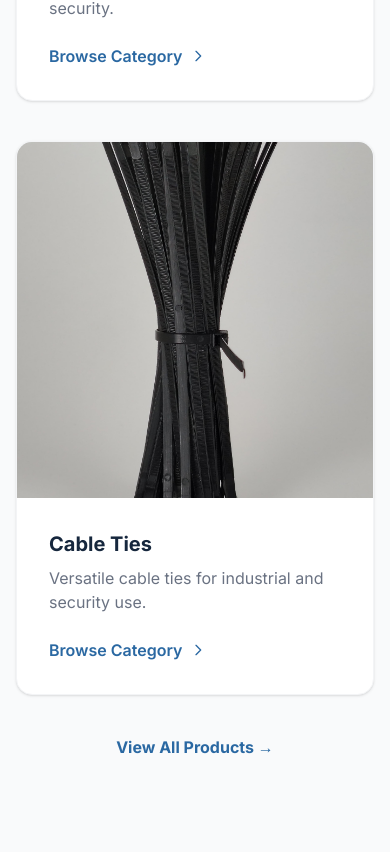
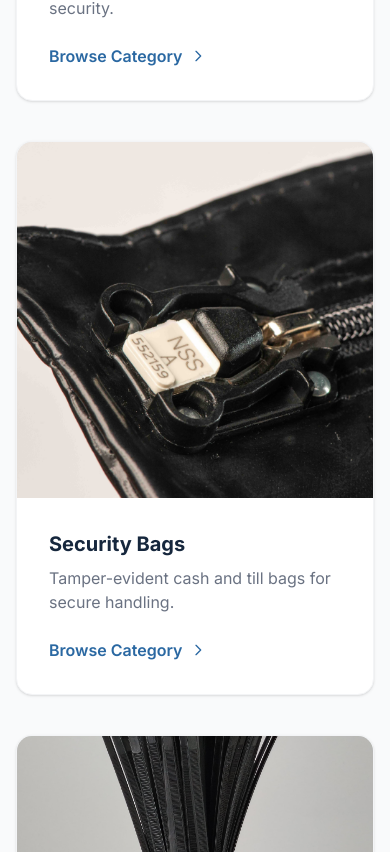
Before and after one commit to Johno2146/ssproc, a Next.js app: page / in a window 390 px wide. Shown: the part 2912-3764 px from the top of the page. Built offline with nearby package versions, Linux system fonts and the light colour scheme; no server answers.

Commit message:
Add Security Bags to navbar (desktop+mobile), homepage cards, and product detail images

```diff
--- a/src/app/shop/[slug]/page.tsx
+++ b/src/app/shop/[slug]/page.tsx
@@ -54,6 +54,11 @@ const productImages: Record<string, string> = {
   'suretite-barcoded': '/assets/suretite.jpg',
   'suretite-230mm': '/assets/suretite.jpg',
   'suretite-320mm': '/assets/suretite.jpg',
+
+  // Security Bags
+  'cash-bags': '/assets/security-bag.jpg',
+  'till-bag': '/assets/security-bag.jpg',
+  'envopoly': '/assets/envopoly.jpg',
 
   'ct-100mm': '/assets/CT white.jpg',
   'ct-150mm': '/assets/CT white.jpg',
--- a/src/components/Navbar.tsx
+++ b/src/components/Navbar.tsx
@@ -70,6 +70,8 @@ const Navbar: React.FC = () => {
                     <Link href="/shop?category=barrier" className="block px-4 py-2.5 text-gray-600 hover:text-brand-600 hover:bg-gray-50 font-medium">Barrier Seals</Link>
                   </div>
                 </div>
+                {/* Security Bags */}
+                <Link href="/shop?category=security-bags" className="block px-4 py-2.5 text-gray-600 hover:text-brand-600 hover:bg-gray-50 font-medium">Security Bags</Link>
                 {/* Cable Ties — nested sub-menu */}
                 <div className="relative group/sub px-4 py-2 hover:bg-gray-50 rounded-lg mx-2">
                   <Link href="/shop?category=plastic-cable-ties" className="flex items-center justify-between text-gray-600 hover:text-brand-600 font-medium">
@@ -150,6 +152,7 @@ const Navbar: React.FC = () => {
             <p className="text-xs font-semibold text-gray-400 uppercase tracking-wider mb-1">Shop</p>
             <Link href="/shop?category=plastic" onClick={() => setIsOpen(false)} className="block py-1.5 text-gray-600 font-medium hover:text-brand-600">Plastic Seals</Link>
             <Link href="/shop?category=barrier" onClick={() => setIsOpen(false)} className="block py-1.5 text-gray-600 font-medium hover:text-brand-600">Barrier Seals</Link>
+            <Link href="/shop?category=security-bags" onClick={() => setIsOpen(false)} className="block py-1.5 text-gray-600 font-medium hover:text-brand-600">Security Bags</Link>
             <Link href="/shop?category=plastic-cable-ties" onClick={() => setIsOpen(false)} className="block py-1.5 text-gray-600 font-medium hover:text-brand-600">Plastic Cable Ties</Link>
             <Link href="/shop?category=steel-cable-ties" onClick={() => setIsOpen(false)} className="block py-1.5 text-gray-600 font-medium hover:text-brand-600">Stainless Steel Cable Ties</Link>
           </div>
--- a/src/components/ProductGrid.tsx
+++ b/src/components/ProductGrid.tsx
@@ -20,6 +20,14 @@ const categories = [
   },
   {
     id: 3,
+    name: 'Security Bags',
+    href: '/shop?category=security-bags',
+    imageSrc: '/assets/security-bag.jpg',
+    imageAlt: 'Tamper-evident security bags for cash handling.',
+    description: 'Tamper-evident cash and till bags for secure handling.',
+  },
+  {
+    id: 4,
     name: 'Cable Ties',
     href: '/shop',
     imageSrc: '/assets/CT black.jpg',
```
